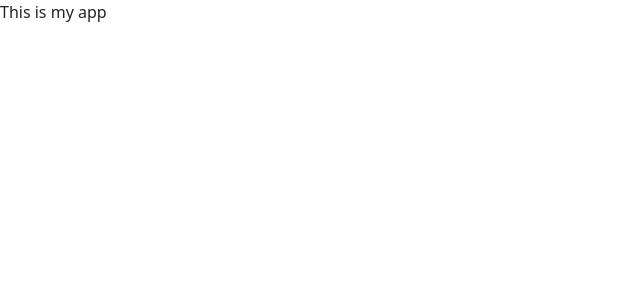
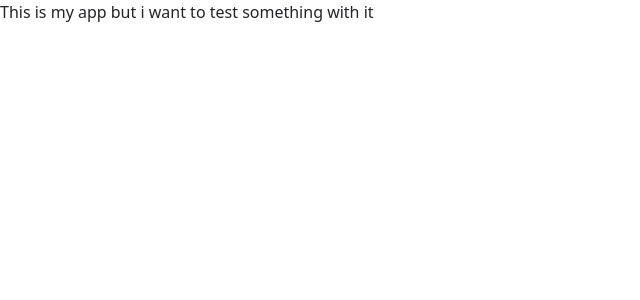
Before and after one commit to Abdulmuizz98/h-and-h, a React (Vite) app: page / in a window 1280 px wide. Shown: the top 300 px of the page, without its empty margins (0-640 px from the left). Built offline with nearby package versions, Linux system fonts and the light colour scheme.

Commit message:
feat: add more content to page

```diff
--- a/src/App.js
+++ b/src/App.js
@@ -1,5 +1,5 @@
 const App = () => {
-  return <div>This is my app</div>;
+  return <div>This is my app but i want to test something with it</div>;
 };
 
 export default App;
```
